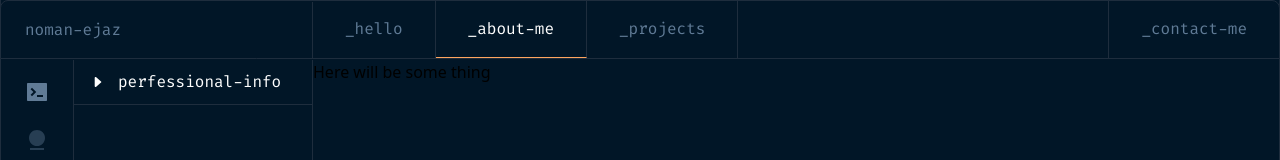
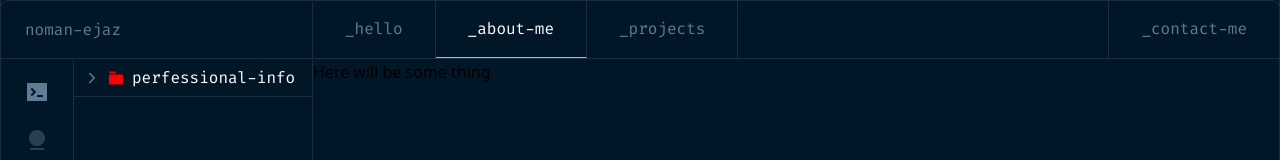
Before and after one commit to nomanejaz132/nomanejaz-portfolio, a Next.js app: page /about in a window 1280 px wide. Shown: the top 160 px of the page. Built offline with nearby package versions, Linux system fonts and the light colour scheme.

Commit message:
structure changes

```diff
--- a/components/PersonalInfoDropdown.tsx
+++ b/components/PersonalInfoDropdown.tsx
@@ -23,20 +23,6 @@ const PersonalInfoDropdown = () => {
             </p>
           </div>
         </SubDropdown>
-        <SubDropdown title="education" color="#3A49A4">
-          <div className="flex items-center gap-2.5 pl-9 p-1.5 cursor-pointer select-none hover:bg-[#607B964D]">
-            <FileIcon />
-            <p className="text-[#607B96] text-base font-firacode leading-5 group-hover:text-white transition-colors duration-400 ease-in-out">
-              high-school
-            </p>
-          </div>
-          <div className="flex items-center gap-2.5 pl-9 p-1.5 cursor-pointer select-none hover:bg-[#607B964D]">
-            <FileIcon />
-            <p className="text-[#607B96] text-base font-firacode leading-5 group-hover:text-white transition-colors duration-400 ease-in-out">
-              university
-            </p>
-          </div>
-        </SubDropdown>
       </div>
     </SibebarDropdown>
   );
--- a/components/ProfessionalInfoDropdown.tsx
+++ b/components/ProfessionalInfoDropdown.tsx
@@ -7,19 +7,37 @@ const ProfessionalInfoDropdown = () => {
   return (
     <SibebarDropdown title="perfessional-info">
       <div className="flex flex-col">
-        <SubDropdown title="pro" color="#E99287">
+        <SubDropdown title="education" color="#3A49A4">
           <div className="flex items-center gap-2.5 pl-9 p-1.5 cursor-pointer select-none hover:bg-[#607B964D]">
             <FileIcon />
             <p className="text-[#607B96] text-base font-firacode leading-5 group-hover:text-white transition-colors duration-400 ease-in-out">
-              experience
+              high-school
             </p>
           </div>
+          <div className="flex items-center gap-2.5 pl-9 p-1.5 cursor-pointer select-none hover:bg-[#607B964D]">
+            <FileIcon />
+            <p className="text-[#607B96] text-base font-firacode leading-5 group-hover:text-white transition-colors duration-400 ease-in-out">
+              university
+            </p>
+          </div>
+        </SubDropdown>
+        <SubDropdown title="experience" color="#E99287">
+          <div className="flex items-center gap-2.5 pl-9 p-1.5 cursor-pointer select-none hover:bg-[#607B964D]">
+            <FileIcon />
+            <p className="text-[#607B96] text-base font-firacode leading-5 group-hover:text-white transition-colors duration-400 ease-in-out">
+              work-experience
+            </p>
+          </div>
+        </SubDropdown>
+        <SubDropdown title="skills" color="blue">
           <div className="flex items-center gap-2.5 pl-9 p-1.5 cursor-pointer select-none hover:bg-[#607B964D]">
             <FileIcon />
             <p className="text-[#607B96] text-base font-firacode leading-5 group-hover:text-white transition-colors duration-400 ease-in-out">
               skills
             </p>
           </div>
+        </SubDropdown>
+        <SubDropdown title="certs" color="green">
           <div className="flex items-center gap-2.5 pl-9 p-1.5 cursor-pointer select-none hover:bg-[#607B964D]">
             <FileIcon />
             <p className="text-[#607B96] text-base font-firacode leading-5 group-hover:text-white transition-colors duration-400 ease-in-out">
--- a/components/SibebarDropdown.tsx
+++ b/components/SibebarDropdown.tsx
@@ -1,20 +1,21 @@
 import React, { useState } from "react";
-import { ChevronSolidIcon } from "./Icons";
+import { ChevronOutlinedIcon, FolderIcon } from "./Icons";
 
-const SibebarDropdown = ({ title, children }: any) => {
+const SibebarDropdown = ({ title, color, children }: any) => {
   const [open, setOpen] = useState(false);
 
   return (
-    <div>
+    <div className="border-b border-[#1E2D3D] py-1">
       <div
-        className="flex items-center gap-3 px-4 py-3 border-b border-[#1E2D3D] cursor-pointer"
+        className="flex items-center gap-2 px-2.5 py-1 cursor-pointer"
         onClick={() => setOpen(!open)}
       >
-        <ChevronSolidIcon state={open} />
+        <ChevronOutlinedIcon state={open} />
+        <FolderIcon color="red" />
         <p className="text-white text-base font-firacode leading-5">{title}</p>
       </div>
       {open && (
-        <div className="text-white border-b border-[#1E2D3D] transition duration-500  ease-in-out">
+        <div className="text-white transition duration-500  ease-in-out">
           {children}
         </div>
       )}
```
